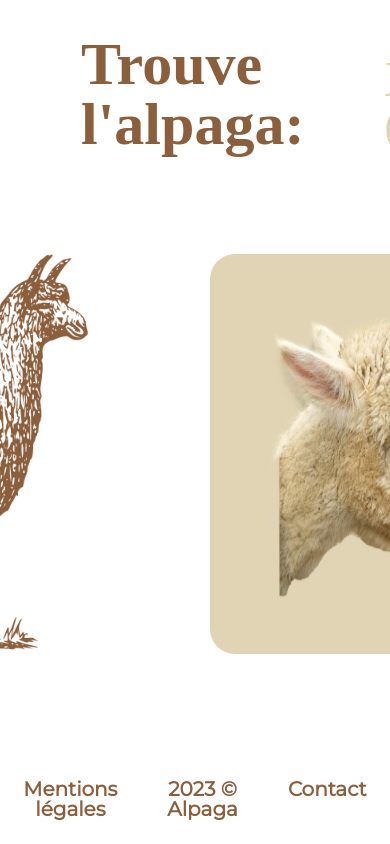
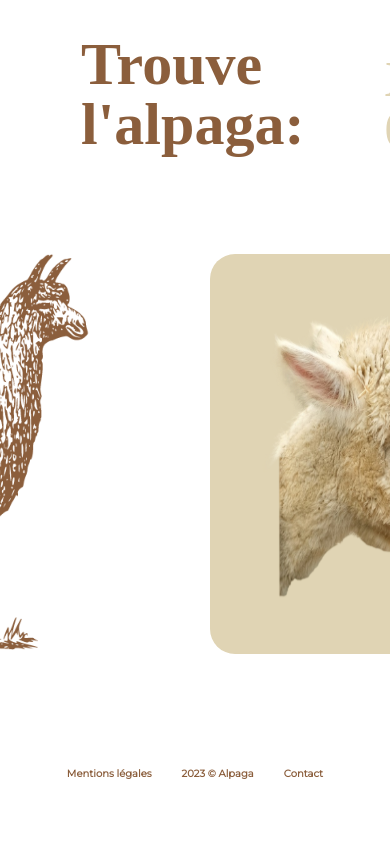
Before and after one commit to julien382/Alpaga, a React (Create React App) app: page /lama in a window 390 px wide. Shown: the part 1917-2761 px from the top of the page. After the commit the page ends 2711 px from the top, so only its background shows below. Built offline with nearby package versions, Linux system fonts and the light colour scheme; a web font is replaced by a local one.

Commit message:
footer responsive

```diff
--- a/src/components/Footer/Footer.css
+++ b/src/components/Footer/Footer.css
@@ -5,9 +5,9 @@
 
 .footer > a{
     color: #8B5E3C;
-    font-size: 20px;
+    font-size: 10px;
     font-weight: bold;
-    margin: 25px;
-    width: 200px;
+    margin: 15px;
+    max-width: 200px;
     text-align: center;
 }
```
